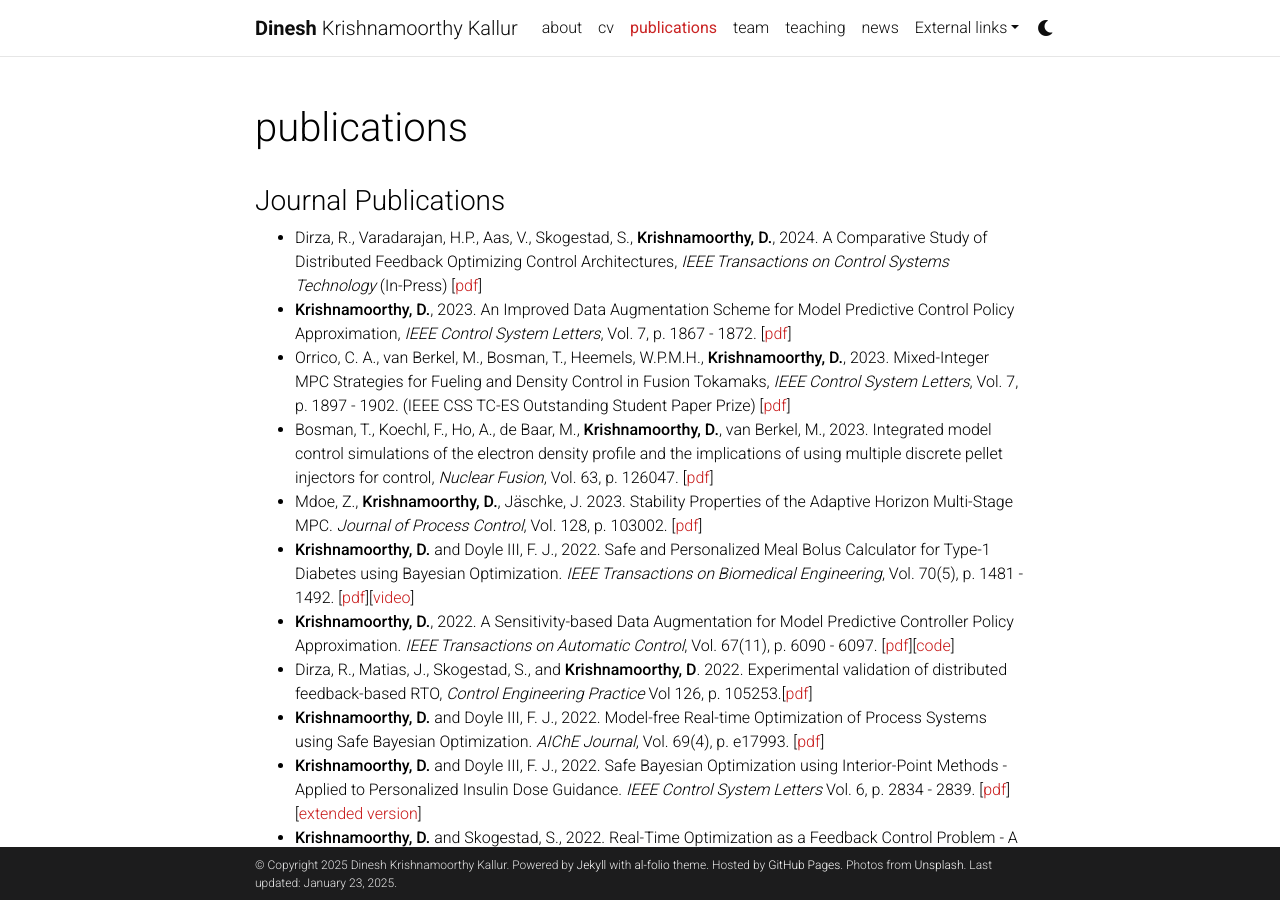
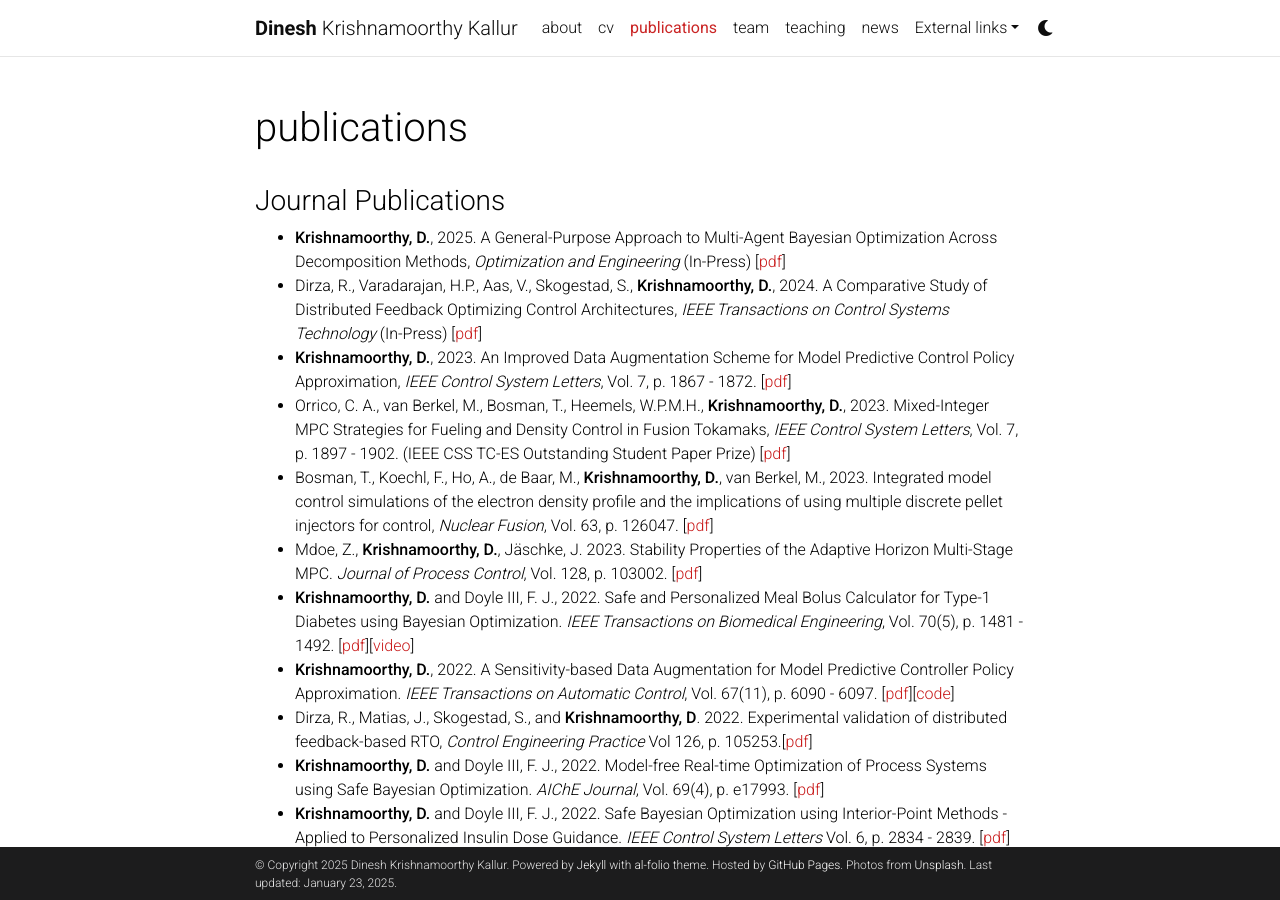
Before and after one commit to dinesh-krishnamoorthy/dinesh-krishnamoorthy.github.io, a Jekyll site: the page built from _pages/publications.md, in a window 1280 px wide and 900 px high. Built offline with Jekyll 4.4.1, drawn with Linux system fonts in a browser that asks for light colours; comment, search, counter and statistics services are not loaded; a style sheet for code colours, icons or effects is not loaded.

Commit message:
Update publications.md

```diff
--- a/_pages/publications.md
+++ b/_pages/publications.md
@@ -10,6 +10,7 @@ nav_order: 2
 
 
 ### Journal Publications
+* **Krishnamoorthy, D.**, 2025. A General-Purpose Approach to Multi-Agent Bayesian Optimization Across Decomposition Methods, _Optimization and Engineering_ (In-Press) [[pdf](https://www.dropbox.com/scl/fi/c2ftl5jre5qzgjzzqhqw9/MABO.pdf?rlkey=i4ivysildek6wjmsmlg7t2i4j&st=l250nju2&dl=0)]
 * Dirza, R., Varadarajan, H.P., Aas, V., Skogestad, S., **Krishnamoorthy, D.**, 2024. A Comparative Study of Distributed Feedback Optimizing Control Architectures, _IEEE Transactions on Control Systems Technology_ (In-Press) [[pdf](https://arxiv.org/pdf/2411.04676)]
 * **Krishnamoorthy, D.**, 2023. An Improved Data Augmentation Scheme for Model Predictive Control Policy Approximation, _IEEE Control System Letters_, Vol. 7, p. 1867 - 1872. [[pdf](https://arxiv.org/pdf/2303.05607.pdf)]
 * Orrico, C. A., van Berkel, M., Bosman, T., Heemels, W.P.M.H., **Krishnamoorthy, D.**, 2023. Mixed-Integer MPC Strategies for Fueling and Density Control in Fusion Tokamaks, _IEEE Control System Letters_, Vol. 7, p. 1897 - 1902. (IEEE CSS TC-ES Outstanding Student Paper Prize) [[pdf](https://arxiv.org/pdf/2306.00415.pdf)]
```
